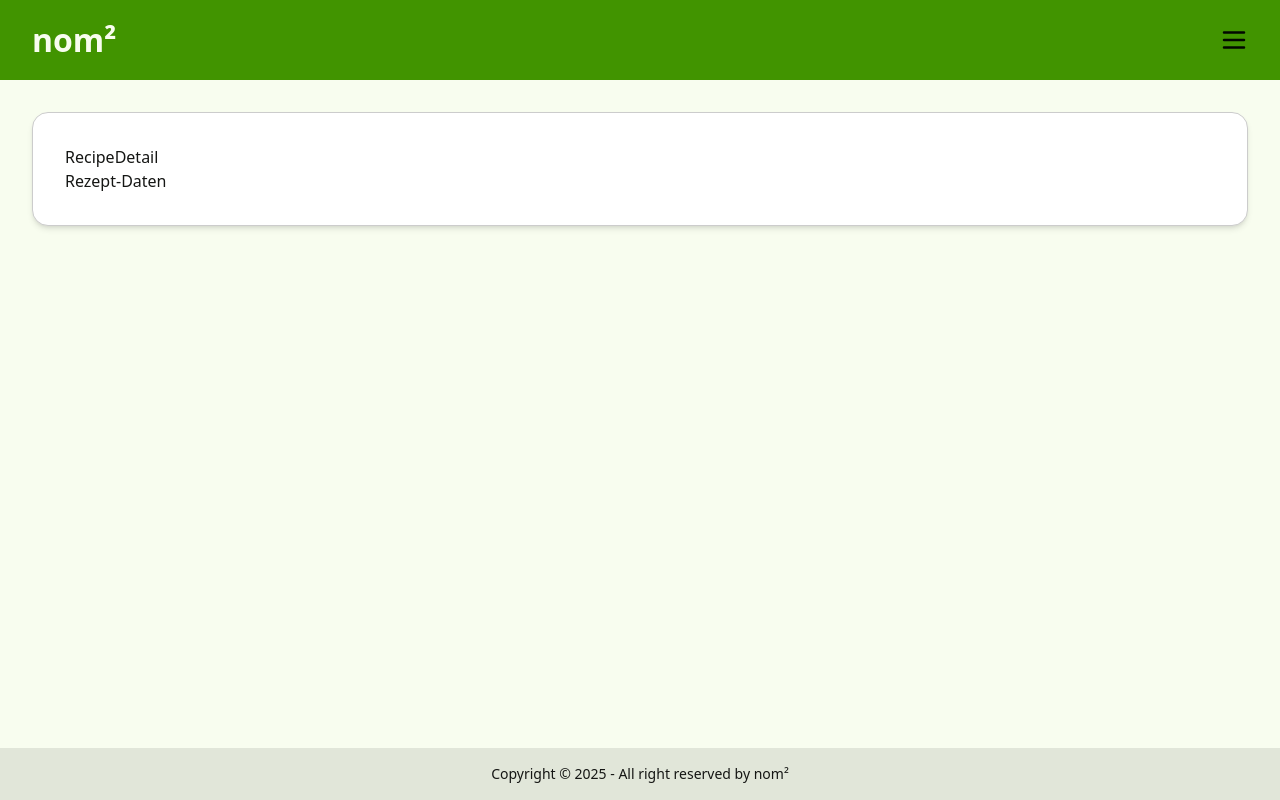
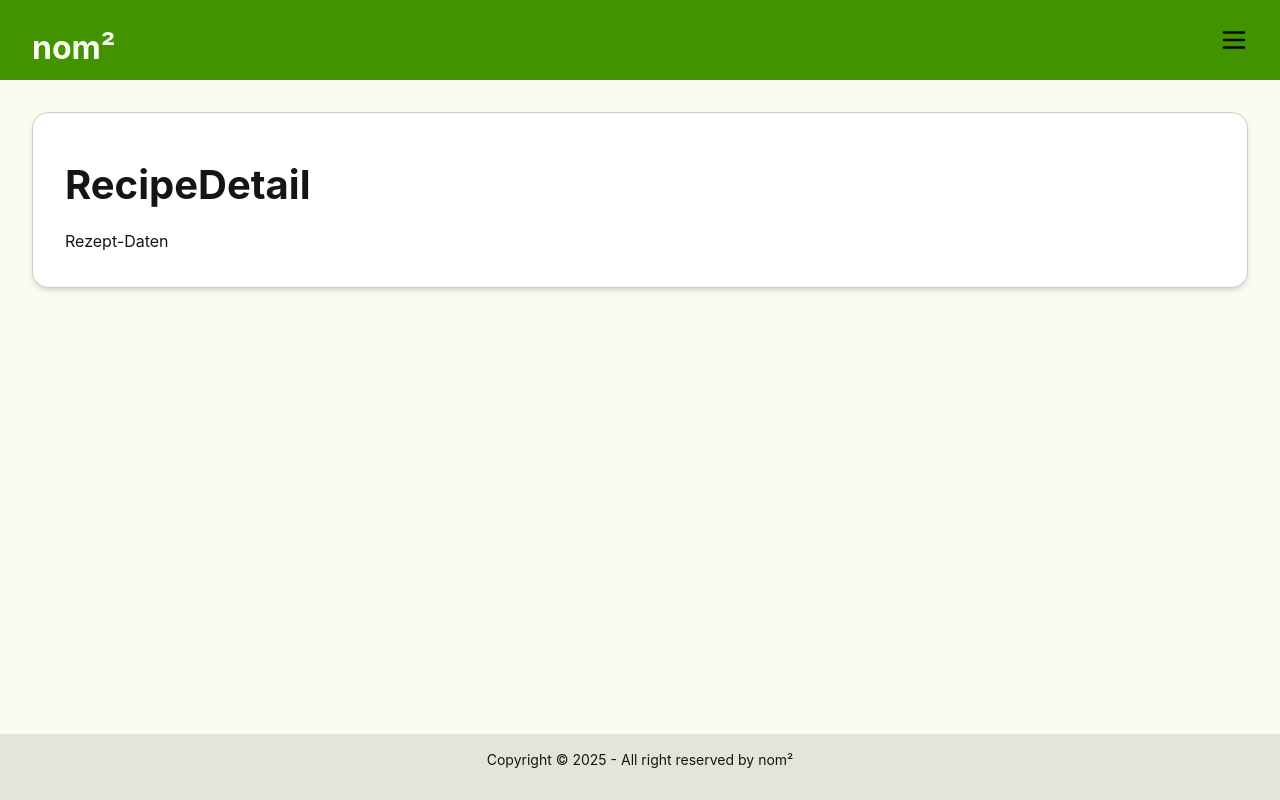
Before and after one commit to mdohr07/react-recipe-page, a React (Vite) app: page /recipe/1 in a window 1280 px wide. Built offline with nearby package versions, Linux system fonts and the light colour scheme.

Commit message:
add typography

```diff
--- a/src/index.css
+++ b/src/index.css
@@ -1,4 +1,6 @@
 @import "tailwindcss";
+@tailwind utilities;
+@plugin "@tailwindcss/typography";
 @plugin "daisyui";
 @plugin "daisyui/theme" {
   name: "lemonade";
@@ -25,6 +27,37 @@ body {
   margin: 0;
   padding: 0;
   height: 100%;
+  font-family: "Inter", "Helvetica Neue", Arial, sans-serif;
+  font-size: 16px;
+  line-height: 1.6;
+}
+
+h1, h2, h3, h4, h5, h6 {
+  font-family: "Inter", "Helvetica Neue", Arial, sans-serif;
+  font-weight: 700;
+  margin: 1em 0 0.5em 0;
+  line-height: 1.2;
+}
+
+h1 { font-size: 2.5rem; }  /* ~40px */
+h2 { font-size: 2rem; }    /* ~32px */
+h3 { font-size: 1.5rem; }  /* ~24px*/
+h4 { font-size: 1.25rem; } /* ~20px */
+h5 { font-size: 1.125rem; }/* ~18px */
+h6 { font-size: 1rem; }    /* ~16px */
+
+
+/* Optional: Absätze */
+p {
+  margin: 0 0 1em 0;
+}
+
+ul, ol {
+  margin: 0 0 1em 1.5em;
+}
+
+a {
+  text-decoration: none;
 }
 
 /* Navbar */
@@ -32,6 +65,10 @@ header {
   position: fixed;
   z-index: 999;
   width: 100%;
+}
+
+.navbar {
+  height: 80px;
 }
 
 .navbar button {
@@ -82,6 +119,7 @@ main {
 .hero {
   background-image: url("./assets/pexels-adonyi-foto-1414651.jpg");
   background-size: cover;
+  font-size: 1.25rem;
 }
 
 /* Category section */
@@ -96,6 +134,10 @@ main {
 .cats {
   min-height: 300px;
   margin: 2rem 2rem 80px 2rem;
+}
+
+div.card-body h3 {
+  font-size: 20px;
 }
 
 .card-title {
@@ -113,7 +155,7 @@ main {
 .recipe-detail {
   margin: 2rem;
   background-color: #fff;
-  padding: 2rem;
+  padding: 0.5rem 2rem 2rem 2rem;
   border: 1px solid #ccc;
 }
 
```
Also changed, not shown: package.json (+5 -2 lines), 1 other file (tests, documents, lock files or other folders).
